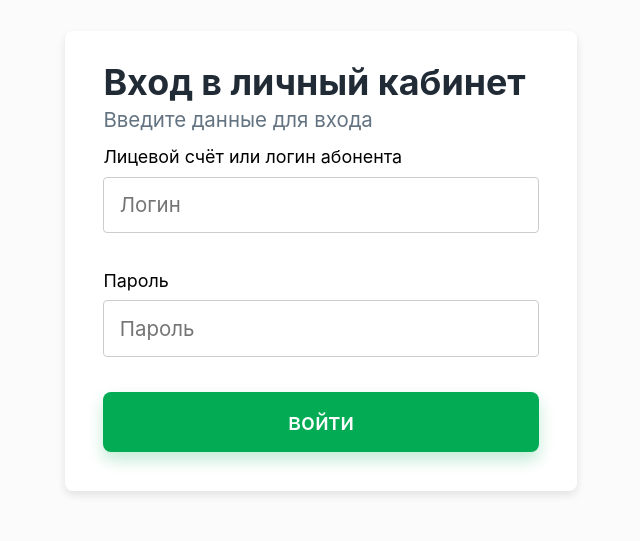
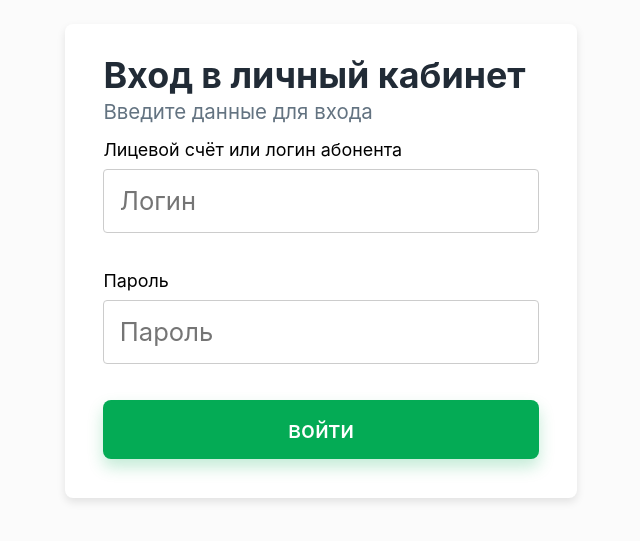
Before and after one commit to sergkryk/customer_portal, a Vue app: page / in a window 1280 px wide. Shown: the part 139-680 px from the top of the page, without its empty margins (319-959 px from the left). Built offline with nearby package versions, Linux system fonts and the light colour scheme; no server answers.

Commit message:
font size change

```diff
--- a/src/components/PortalLogin.vue
+++ b/src/components/PortalLogin.vue
@@ -177,7 +177,8 @@ onMounted(async () => {
         padding: calc(var(--size)*0.6);
         border-radius: 4px;
         border: 1px solid #ccc;
-        font-size: calc(var(--size)*0.8);
+        font-size: calc(var(--size)*1);
+        line-height: calc(var(--size)*1.2);
 
         outline: none;
 
```
